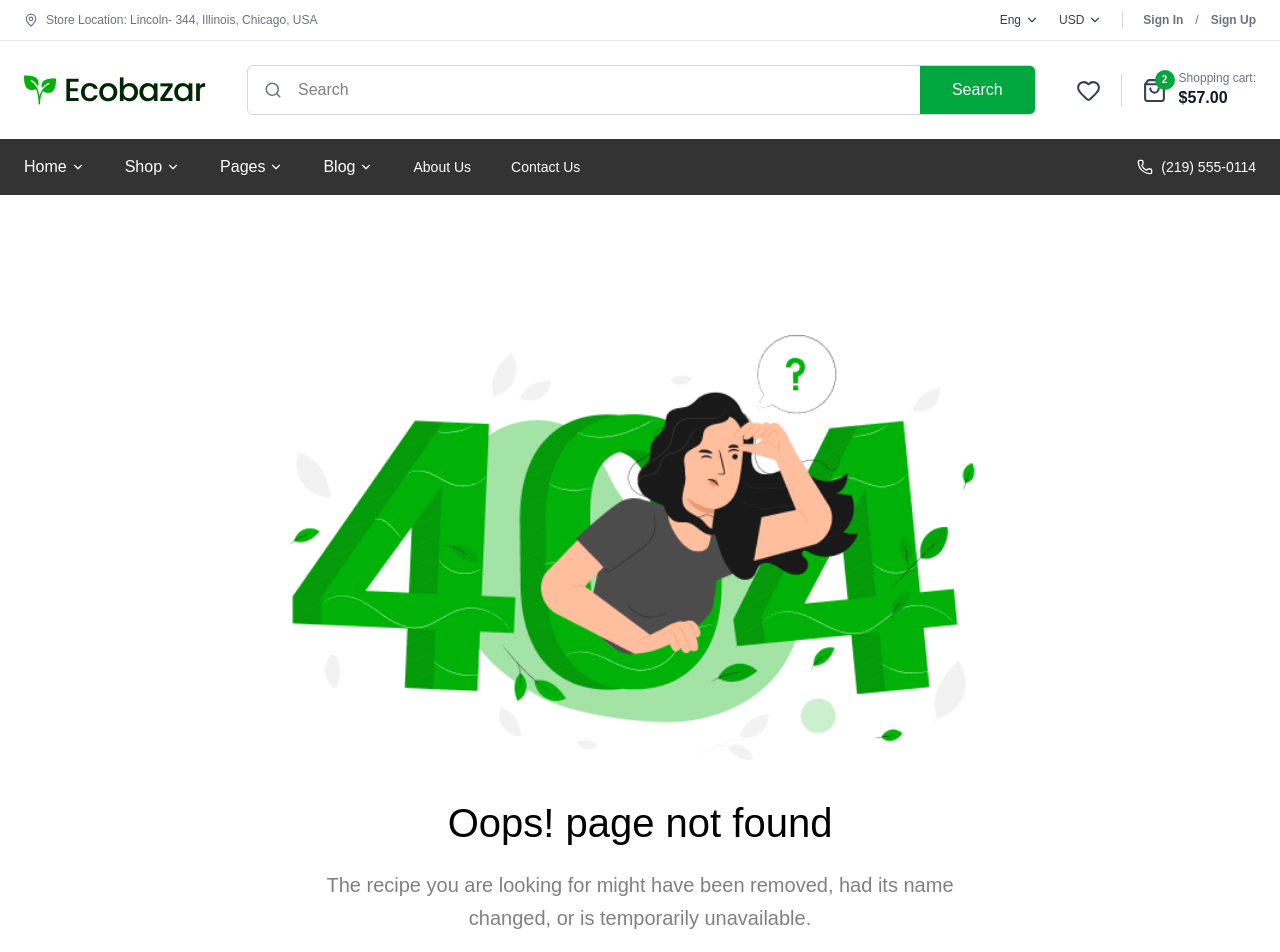
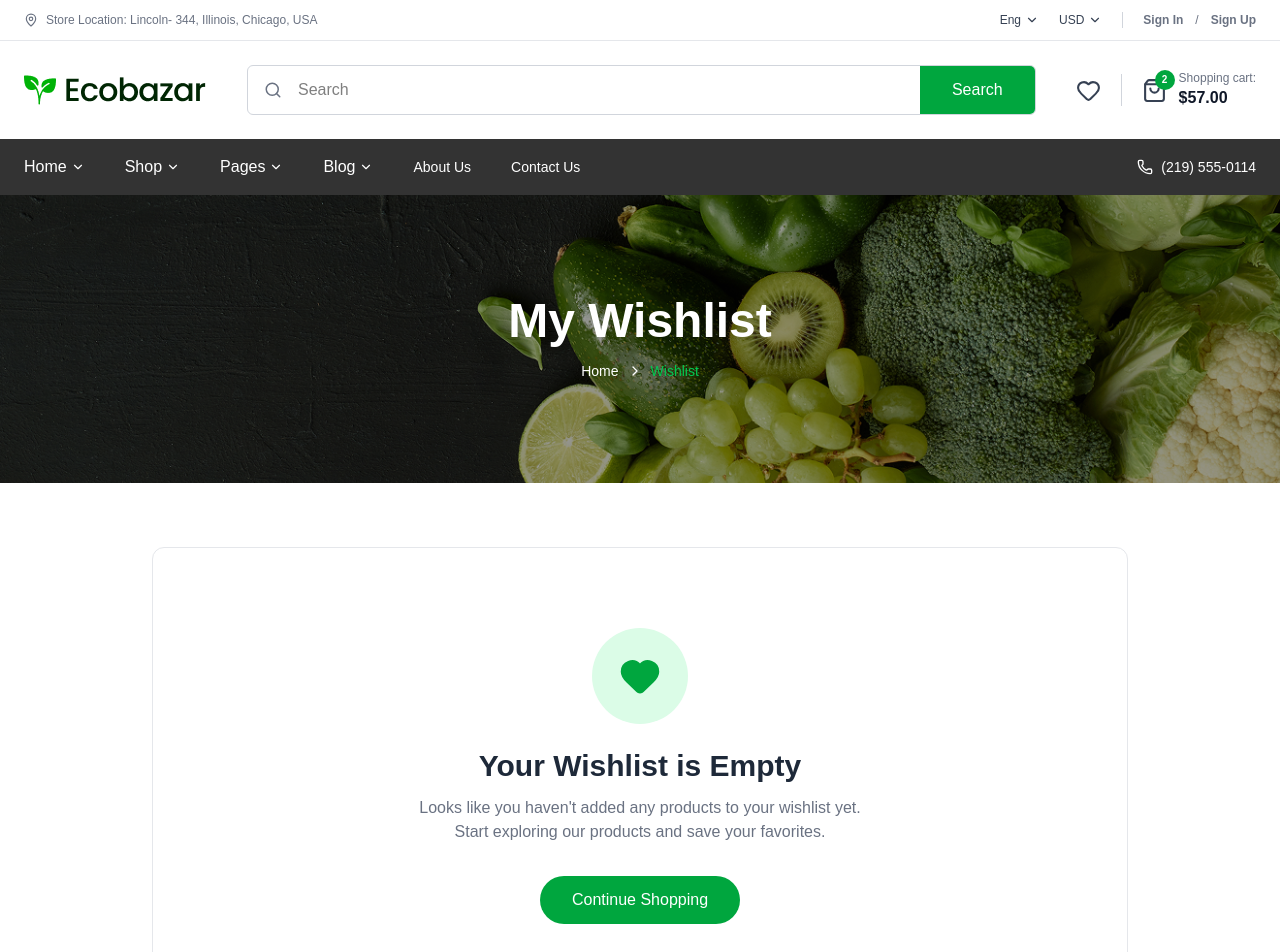
Before and after one commit to Riyadulislamratul/Eco_Bazar, a React (Vite) app: page /wishlist in a window 1280 px wide. Shown: the top 952 px of the page. Built offline with nearby package versions, Linux system fonts and the light colour scheme.

Commit message:
WishList Page added

```diff
--- a/src/App.jsx
+++ b/src/App.jsx
@@ -10,6 +10,7 @@ import SignInPage from './pages/SignInPage';
 import AboutPage from './pages/AboutPage';
 import Shop from './pages/Shop';
 import ProductDetails from "./pages/ProductDetails";
+import Wishlist from "./pages/Wishlist";
 
 const router = createBrowserRouter([
   {
@@ -36,6 +37,10 @@ const router = createBrowserRouter([
         path: "product/:slug",
         element: <ProductDetails />,
       },
+      {
+        path: "wishlist",
+        element: <Wishlist />,
+      },
 
       {
         path: "*",
--- a/src/components/product/ProductCard.jsx
+++ b/src/components/product/ProductCard.jsx
@@ -2,6 +2,7 @@ import React from "react";
 import { Heart, Eye, ShoppingBag } from "lucide-react";
 import { Link } from "react-router-dom";
 import Rating from "./Rating";
+import { useWishlist } from "../../context/WishlistContext";
 
 const ProductCard = ({ product }) => {
   const {
@@ -16,9 +17,12 @@ const ProductCard = ({ product }) => {
     slug,
   } = product;
 
+  const { toggleWishlist, isInWishlist } = useWishlist();
+
+  const wishlistActive = isInWishlist(product.id);
+
   return (
     <div className="group relative overflow-hidden rounded-lg border border-gray-200 bg-white transition-all duration-300 hover:border-green-500 hover:shadow-xl">
-
       {/* Sale Badge */}
       {discount && (
         <span className="absolute left-4 top-4 z-20 rounded bg-red-500 px-3 py-1 text-xs font-semibold text-white">
@@ -35,37 +39,38 @@ const ProductCard = ({ product }) => {
 
       {/* Hover Buttons */}
       <div className="absolute right-3 top-3 z-20 flex translate-x-5 flex-col gap-2 opacity-0 transition-all duration-300 group-hover:translate-x-0 group-hover:opacity-100">
-
-        <button className="flex h-10 w-10 items-center justify-center rounded-full border bg-white shadow hover:bg-green-600 hover:text-white">
-          <Heart size={18} />
+        <button
+          onClick={() => toggleWishlist(product)}
+          className={`flex h-10 w-10 items-center justify-center rounded-full border shadow transition-all
+  ${
+    wishlistActive
+      ? "bg-green-600 text-white border-green-600"
+      : "bg-white hover:bg-green-600 hover:text-white"
+  }`}
+        >
+          <Heart size={18} fill={wishlistActive ? "currentColor" : "none"} />
         </button>
 
         <button className="flex h-10 w-10 items-center justify-center rounded-full border bg-white shadow hover:bg-green-600 hover:text-white">
           <Eye size={18} />
         </button>
-
       </div>
 
       {/* Product Image (CLICKABLE) */}
       <Link to={`/product/${slug}`}>
         <div className="flex h-64 items-center justify-center overflow-hidden p-6">
-
           <img
             src={image}
             alt={name}
             className="h-full object-contain transition-transform duration-500 group-hover:scale-110"
           />
-
         </div>
       </Link>
 
       {/* Product Info */}
       <div className="border-t border-gray-100 p-4">
-
         <div className="flex items-start justify-between gap-3">
-
           <div>
-
             {/* Product Name (CLICKABLE) */}
             <Link to={`/product/${slug}`}>
               <h3 className="text-base font-medium text-gray-700 transition-colors group-hover:text-green-600">
@@ -74,7 +79,6 @@ const ProductCard = ({ product }) => {
             </Link>
 
             <div className="mt-2 flex items-center gap-2">
-
               <span className="text-lg font-semibold text-gray-900">
                 ${price}
               </span>
@@ -84,13 +88,11 @@ const ProductCard = ({ product }) => {
                   ${oldPrice}
                 </span>
               )}
-
             </div>
 
             <div className="mt-2">
               <Rating rating={rating} showCount reviewCount={reviews} />
             </div>
-
           </div>
 
           {/* Cart Button */}
@@ -105,11 +107,8 @@ const ProductCard = ({ product }) => {
           >
             <ShoppingBag size={20} />
           </button>
-
         </div>
-
       </div>
-
     </div>
   );
 };
--- /dev/null
+++ b/src/components/wishlist/EmptyWishlist.jsx
@@ -0,0 +1,41 @@
+import React from "react";
+import { Link } from "react-router-dom";
+import { Heart } from "lucide-react";
+
+const EmptyWishlist = () => {
+  return (
+    <div className="flex flex-col items-center justify-center rounded-xl border border-gray-200 bg-white py-20 px-6 text-center">
+
+      {/* Icon */}
+      <div className="mb-6 flex h-24 w-24 items-center justify-center rounded-full bg-green-100">
+        <Heart
+          size={42}
+          className="text-green-600"
+          fill="currentColor"
+        />
+      </div>
+
+      {/* Title */}
+      <h2 className="text-3xl font-semibold text-gray-800">
+        Your Wishlist is Empty
+      </h2>
+
+      {/* Description */}
+      <p className="mt-3 max-w-md text-gray-500">
+        Looks like you haven't added any products to your wishlist yet.
+        Start exploring our products and save your favorites.
+      </p>
+
+      {/* Continue Shopping */}
+      <Link
+        to="/shop"
+        className="mt-8 rounded-full bg-green-600 px-8 py-3 font-medium text-white transition hover:bg-green-700"
+      >
+        Continue Shopping
+      </Link>
+
+    </div>
+  );
+};
+
+export default EmptyWishlist;
--- /dev/null
+++ b/src/components/wishlist/WishlistItem.jsx
@@ -0,0 +1,109 @@
+import React from "react";
+import { Link } from "react-router-dom";
+import { X } from "lucide-react";
+
+import { useWishlist } from "../../context/WishlistContext";
+
+const WishlistItem = ({ product }) => {
+  const { removeFromWishlist } = useWishlist();
+
+  const {
+    id,
+    slug,
+    image,
+    name,
+    price,
+    oldPrice,
+    stock,
+  } = product;
+
+  return (
+    <div className="grid grid-cols-1 gap-5 border-b border-gray-200 p-6 md:grid-cols-4 md:items-center">
+
+      {/* Product */}
+
+      <div className="flex items-center gap-4">
+
+        <Link to={`/product/${slug}`}>
+          <img
+            src={image}
+            alt={name}
+            className="h-24 w-24 object-contain"
+          />
+        </Link>
+
+        <div>
+
+          <Link
+            to={`/product/${slug}`}
+            className="font-medium text-gray-800 hover:text-green-600 transition"
+          >
+            {name}
+          </Link>
+
+        </div>
+
+      </div>
+
+      {/* Price */}
+
+      <div className="flex items-center gap-2">
+
+        <span className="text-lg font-semibold text-gray-900">
+          ${price}
+        </span>
+
+        {oldPrice && (
+          <span className="text-sm text-gray-400 line-through">
+            ${oldPrice}
+          </span>
+        )}
+
+      </div>
+
+      {/* Stock */}
+
+      <div>
+
+        {stock > 0 ? (
+          <span className="rounded-full bg-green-100 px-4 py-2 text-sm font-medium text-green-700">
+            In Stock
+          </span>
+        ) : (
+          <span className="rounded-full bg-red-100 px-4 py-2 text-sm font-medium text-red-600">
+            Out of Stock
+          </span>
+        )}
+
+      </div>
+
+      {/* Actions */}
+
+      <div className="flex items-center justify-between md:justify-end gap-4">
+
+        <button
+          disabled={stock === 0}
+          className={`rounded-full px-6 py-3 font-medium transition
+            ${
+              stock > 0
+                ? "bg-green-600 text-white hover:bg-green-700"
+                : "cursor-not-allowed bg-gray-200 text-gray-400"
+            }`}
+        >
+          Add to Cart
+        </button>
+
+        <button
+          onClick={() => removeFromWishlist(id)}
+          className="flex h-10 w-10 items-center justify-center rounded-full border border-gray-300 hover:bg-red-500 hover:text-white hover:border-red-500 transition"
+        >
+          <X size={18} />
+        </button>
+
+      </div>
+
+    </div>
+  );
+};
+
+export default WishlistItem;
--- /dev/null
+++ b/src/components/wishlist/WishlistTable.jsx
@@ -0,0 +1,38 @@
+import React from "react";
+
+import WishlistItem from "./WishlistItem";
+
+const WishlistTable = ({ products }) => {
+  return (
+    <div className="overflow-hidden rounded-lg border border-gray-200 bg-white">
+
+      {/* Table Header */}
+
+      <div className="hidden grid-cols-4 border-b bg-gray-50 px-6 py-4 text-sm font-semibold uppercase text-gray-600 md:grid">
+
+        <div>Product</div>
+
+        <div>Price</div>
+
+        <div>Stock Status</div>
+
+        <div className="text-center">Action</div>
+
+      </div>
+
+      {/* Table Body */}
+
+      <div>
+        {products.map((product) => (
+          <WishlistItem
+            key={product.id}
+            product={product}
+          />
+        ))}
+      </div>
+
+    </div>
+  );
+};
+
+export default WishlistTable;
--- /dev/null
+++ b/src/pages/Wishlist.jsx
@@ -0,0 +1,42 @@
+import React from "react";
+
+import { useWishlist } from "../context/WishlistContext";
+
+import PageHeader from "../components/common/PageHeader";
+import Breadcrumb from "../components/common/Breadcrumb";
+import Container from "../components/common/Container";
+
+import WishlistTable from "../components/wishlist/WishlistTable";
+import EmptyWishlist from "../components/wishlist/EmptyWishlist";
+
+import Banner from "../assets/banner/product-banner.png";
+
+const Wishlist = () => {
+  const { wishlist } = useWishlist();
+
+  return (
+    <>
+      <PageHeader
+        title="My Wishlist"
+        backgroundImage={Banner}
+      >
+        <Breadcrumb
+          items={[
+            "Home",
+            "Wishlist",
+          ]}
+        />
+      </PageHeader>
+
+      <Container className="py-16">
+        {wishlist.length === 0 ? (
+          <EmptyWishlist />
+        ) : (
+          <WishlistTable products={wishlist} />
+        )}
+      </Container>
+    </>
+  );
+};
+
+export default Wishlist;
```
